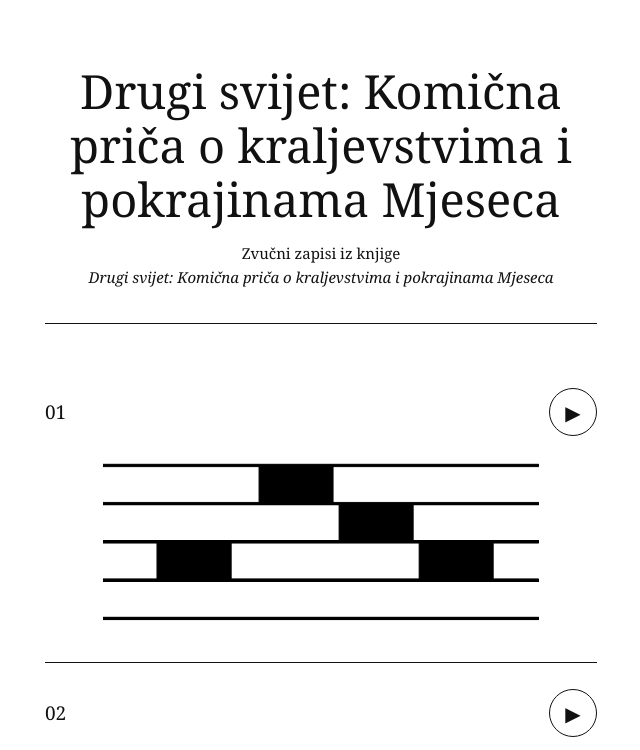
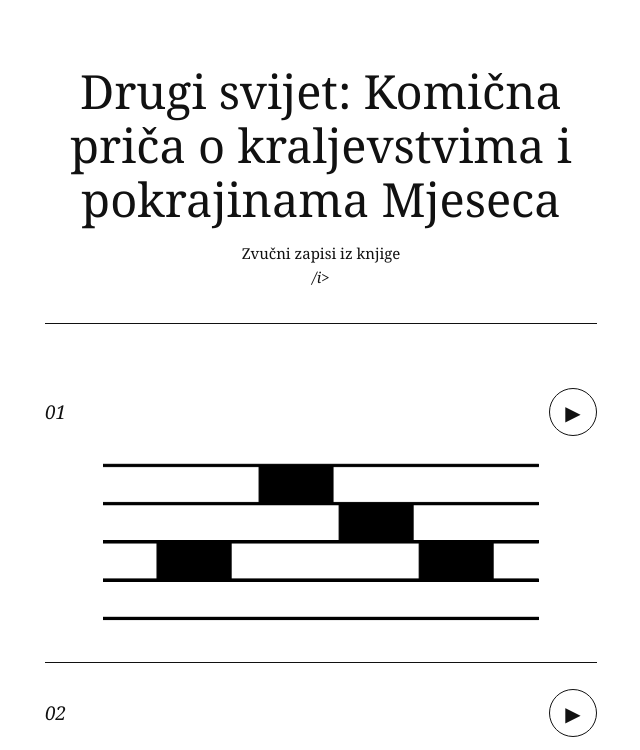
Before and after one commit to CyranoArtikularij/cyrano-zvuk, a plain HTML site: page index.html in a window 1280 px wide. Shown: the top 750 px of the page, without its empty margins (319-959 px from the left). Drawn offline with Linux system fonts and the light colour scheme.

```diff
--- a/index.html
+++ b/index.html
@@ -10,7 +10,7 @@
 </head>
 <body>
 <main>
-<header><h1>Drugi svijet: Komična priča o kraljevstvima i pokrajinama Mjeseca</h1><p>Zvučni zapisi iz knjige<br><i>Drugi svijet: Komična priča o kraljevstvima i pokrajinama Mjeseca</i></p><div class="rule"></div></header>
+<header><h1>Drugi svijet: Komična priča o kraljevstvima i pokrajinama Mjeseca</h1><p>Zvučni zapisi iz knjige<br><i>/i></p><div class="rule"></div></header>
 <section aria-label="Zvučni zapisi">
 <div class="item"><div class="item-top"><span class="number">01</span><button type="button" aria-label="Reproduciraj zapis 01" data-file="Cyrano_01.wav">▶</button></div><img class="notation" src="Cyrano-01.png" alt="Vizualni prikaz zvučnog zapisa 01" loading="lazy"></div>
 <div class="item"><div class="item-top"><span class="number">02</span><button type="button" aria-label="Reproduciraj zapis 02" data-file="Cyrano_02.wav">▶</button></div><img class="notation" src="Cyrano-02.png" alt="Vizualni prikaz zvučnog zapisa 02" loading="lazy"></div>
```
